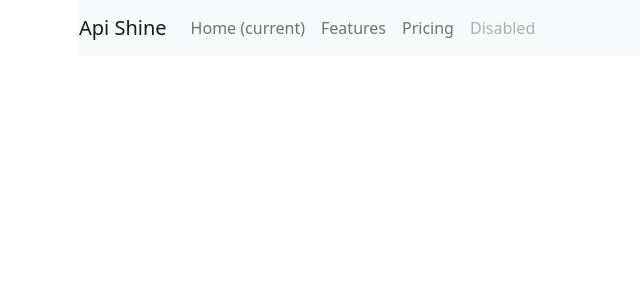
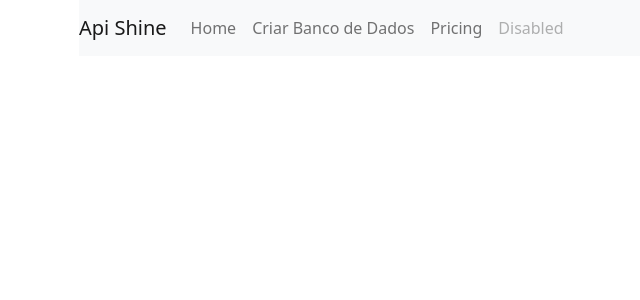
Before and after one commit to wellz3280/shine-api-rest, a PHP site: page /view/startHtml.php in a window 1280 px wide. Shown: the top 300 px of the page, without its empty margins (3-643 px from the left). Run offline with PHP 8.4, Linux system fonts and the light colour scheme.

Commit message:
definindo nome dos links

```diff
--- a/view/startHtml.php
+++ b/view/startHtml.php
@@ -20,10 +20,10 @@
   <div class="collapse navbar-collapse" id="navbarNav">
     <ul class="navbar-nav">
       <li class="nav-item active">
-        <a class="nav-link" href="#">Home <span class="sr-only">(current)</span></a>
+        <a class="nav-link" href="/home">Home </a>
       </li>
       <li class="nav-item">
-        <a class="nav-link" href="#">Features</a>
+        <a class="nav-link" href="#">Criar Banco de Dados</a>
       </li>
       <li class="nav-item">
         <a class="nav-link" href="#">Pricing</a>
```
